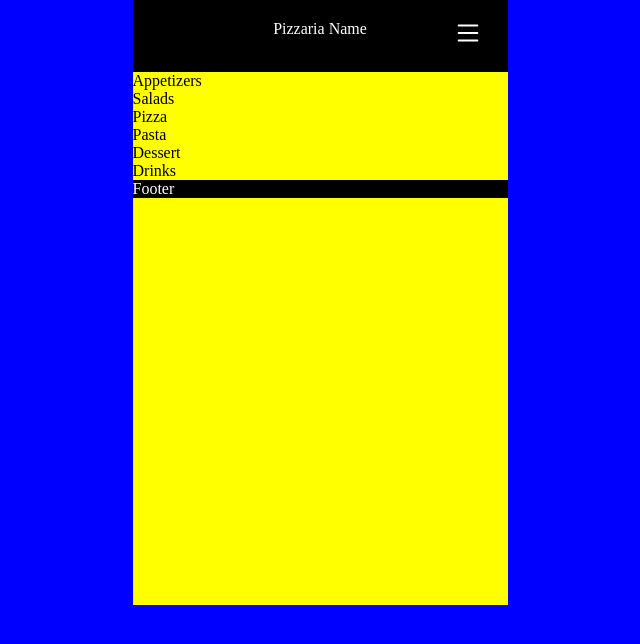
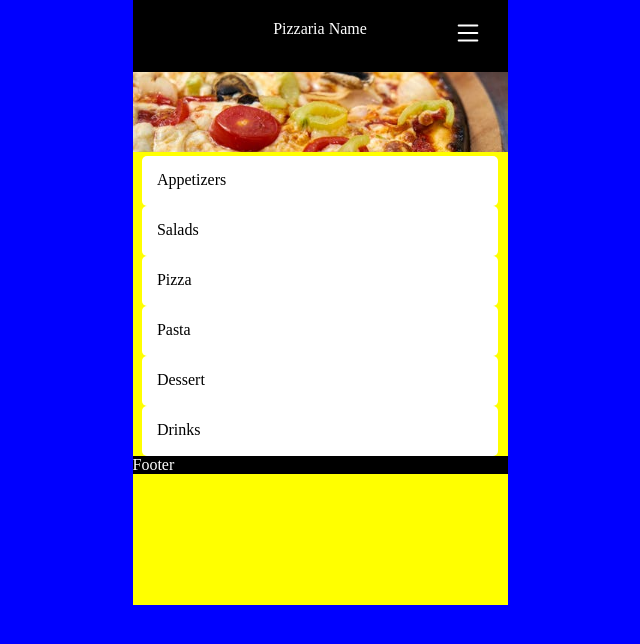
Before and after one commit to falkkreimeier/pizza-app, a React (Create React App) app: page /karte in a window 1280 px wide. Shown: the top 644 px of the page, without its empty margins (320-960 px from the left). Built offline with nearby package versions, Linux system fonts and the light colour scheme.

Commit message:
build up OrderingOverview

```diff
--- a/src/components/Ordering/OrderingOverview.js
+++ b/src/components/Ordering/OrderingOverview.js
@@ -1,20 +1,53 @@
 import styled from "styled-components/macro";
+import Pizza from "../Assets/Pizza-menue.jpeg";
+import { Link } from "react-router-dom";
 
 function OrderingOverview() {
   return (
     <Wrapper>
-      <Text>Appetizers</Text>
-      <Text>Salads</Text>
-      <Text>Pizza</Text>
-      <Text>Pasta</Text>
-      <Text>Dessert</Text>
-      <Text>Drinks</Text>
+      <Image src={Pizza} alt="" />
+      <LinkContainer>
+        <NavLink to="/vorspeisen">Appetizers</NavLink>
+      </LinkContainer>
+      <LinkContainer>
+        <NavLink to="/salate">Salads</NavLink>
+      </LinkContainer>
+      <LinkContainer>
+        <NavLink to="">Pizza</NavLink>
+      </LinkContainer>
+      <LinkContainer>
+        <NavLink to="">Pasta</NavLink>
+      </LinkContainer>
+      <LinkContainer>
+        <NavLink to="">Dessert</NavLink>
+      </LinkContainer>
+      <LinkContainer>
+        <NavLink to="">Drinks</NavLink>
+      </LinkContainer>
     </Wrapper>
   );
 }
 
 const Wrapper = styled.section``;
 
-const Text = styled.p``;
+const Image = styled.img`
+  width: 100%;
+  height: 80px;
+  object-fit: cover;
+`;
+
+const LinkContainer = styled.div`
+  margin: 0 auto;
+  width: 95%;
+  border-radius: 5px;
+  background-color: white;
+  height: 50px;
+  padding: 15px;
+`;
+
+const NavLink = styled(Link)`
+  text-decoration: none;
+  color: black;
+`;
 
 export default OrderingOverview;
```
Also changed, not shown: src/components/Assets/Pizza-menue.jpeg (added).
